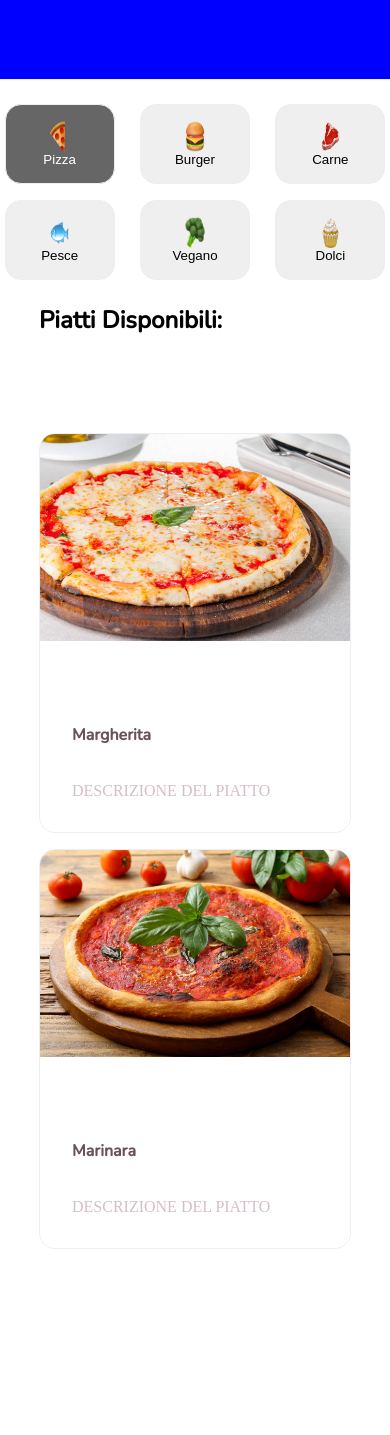
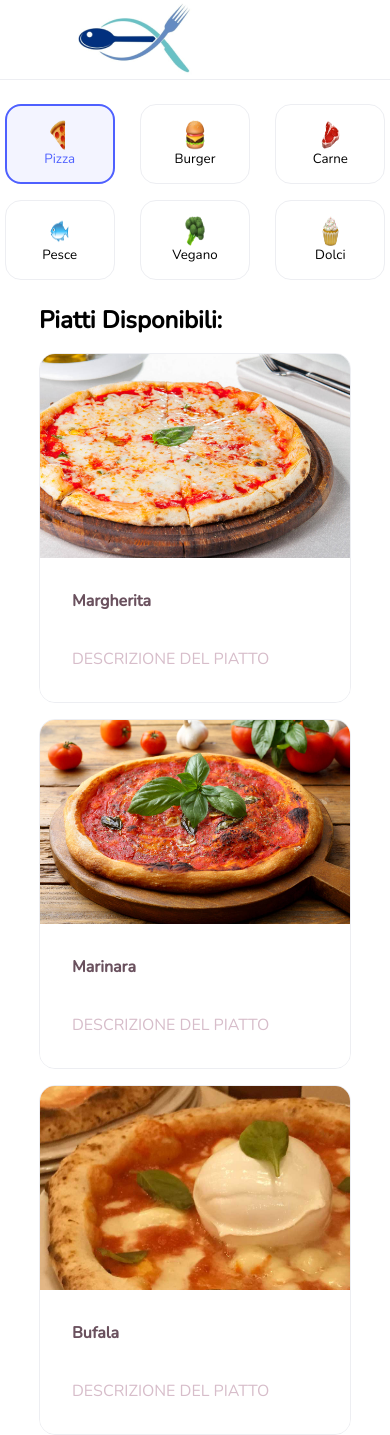
Before and after one commit to Spinny03/Il_Pescaggio, a PHP site: page /home.php in a window 390 px wide. Before the commit the page ends 1249 px from the top, so only its background shows below. Run offline with PHP 8.4, Linux system fonts and the light colour scheme; data comes from the database, SQL or seed files in the repository.

Commit message:
responsive cards
-fixed card's responsiveness
-button style
-navbar logo and color

```diff
--- a/css/cardStyles.css
+++ b/css/cardStyles.css
@@ -18,10 +18,11 @@
   }
 
   .card {
+    font-family: 'nunito';
     position: relative;
     display: none;
+    min-height: 350px;
     height: 100%;
-    min-height: 400px;
     border-radius: 16px;
     overflow: hidden;
     text-decoration: none;
@@ -72,7 +73,7 @@
     padding: 0 2em 2em;
     margin: 0;
     color: #D7BDCA;
-    font-family: "MockFlowFont";
+    font-family: 'nunito';
     display: -webkit-box;
     -webkit-box-orient: vertical;
     -webkit-line-clamp: 3;
--- a/css/homeStyles.css
+++ b/css/homeStyles.css
@@ -18,11 +18,18 @@ body{
     overflow: hidden;*/
     height: 80px;
     position: sticky;
-    background-color: blue;
+    background-color: white;
     border-bottom: 1px solid #EDEEF2;
 
 }
 
+#logo{
+    position: absolute;
+    width: 122px;
+    height: 74px;
+    left: 72px;
+    top: 1px;
+}
 
 .chooseDish{
     margin-left: auto;
@@ -35,6 +42,7 @@ body{
 }
 
 .choice{
+    font-family: 'nunito';
     width: 160px;
     height: 80px;
     display: flex;
@@ -42,16 +50,19 @@ body{
     justify-content: center;
     align-items: center;
     border-radius: 16px;
+    background-color: white;
     border: 1px solid #EDEEF2;
 }
+
 .choice:hover {
     background-color: #ddd;
-  }
+}
 
-  .choice.active {
-    background-color: #666;
-    color: white;
-  }
+.choice.active {
+    color: #4e60ff;
+    background-color: #f3f4ff;
+    border: 2px solid #4e60ff;
+}
 
 .choice p{
     margin: 0;
--- a/home.php
+++ b/home.php
@@ -22,7 +22,7 @@
         <div class="container">
 
             <div class="navBar">
-
+                <img src="images/smallLogo.png" alt="logo" id="logo">
             </div>
             <div class="chooseDish">
 
@@ -60,12 +60,12 @@
 
 
             <div class="dish">
-                <ul class="cards">
+                <div class="cards">
                     <?php
                         $result = $conn->query("SELECT * FROM dish;");
                         while($row = $result->fetch_assoc()){
                             echo'
-                            <li>
+
                                 <div  class="card '.$row["dishType"].'">
                                     <img src="images/photoDishes/'.$row["photoLink"].'" class="card__image" alt="'.$row["dishName"].'" />
                                     <div class="card__overlay">
@@ -77,7 +77,7 @@
                                         <p class="card__description">'.$row["description"].'</p>
                                     </div>
                                 </div>
-                            </li>';
+                            ';
                         }
                         $conn->close();
                     ?>
--- a/table.sql
+++ b/table.sql
@@ -67,3 +67,9 @@ INSERT INTO `dish`(`id`, `dishCost`, `description`, `gluten`, `lactose`, `dishNa
 INSERT INTO `dish`(`id`, `dishCost`, `description`, `gluten`, `lactose`, `dishName`, `dishType`, `photoLink`) VALUES (13,10,"DESCRIZIONE DEL PIATTO",1,1,"Crostata"         ,"desserts","crostata.jpg");
 INSERT INTO `dish`(`id`, `dishCost`, `description`, `gluten`, `lactose`, `dishName`, `dishType`, `photoLink`) VALUES (14,10,"DESCRIZIONE DEL PIATTO",1,1,"Profiterol"       ,"desserts","profiterol.jpg");
 INSERT INTO `dish`(`id`, `dishCost`, `description`, `gluten`, `lactose`, `dishName`, `dishType`, `photoLink`) VALUES (15,10,"DESCRIZIONE DEL PIATTO",1,1,"Cheescake"        ,"desserts","cheescake.jpg");
+
+INSERT INTO `dish`(`id`, `dishCost`, `description`, `gluten`, `lactose`, `dishName`, `dishType`, `photoLink`) VALUES (16,10,"DESCRIZIONE DEL PIATTO",1,1,"Bufala"           ,"pizza","bufala.jpg");
+INSERT INTO `dish`(`id`, `dishCost`, `description`, `gluten`, `lactose`, `dishName`, `dishType`, `photoLink`) VALUES (17,10,"DESCRIZIONE DEL PIATTO",1,1,"Chicken Burger"   ,"burger","chickenBurger.jpg");
+INSERT INTO `dish`(`id`, `dishCost`, `description`, `gluten`, `lactose`, `dishName`, `dishType`, `photoLink`) VALUES (18,10,"DESCRIZIONE DEL PIATTO",1,1,"Tomahawk"         ,"meat","tom.jpeg");
+INSERT INTO `dish`(`id`, `dishCost`, `description`, `gluten`, `lactose`, `dishName`, `dishType`, `photoLink`) VALUES (19,10,"DESCRIZIONE DEL PIATTO",1,1,"Spaghetti allo scoglio","fish","scoglio.jpg");
+INSERT INTO `dish`(`id`, `dishCost`, `description`, `gluten`, `lactose`, `dishName`, `dishType`, `photoLink`) VALUES (20,10,"DESCRIZIONE DEL PIATTO",1,1,"spaghetti al pomodoro","vegan","pomodoro.jpg");
```
Also changed, not shown: images/photoDishes/bufala.jpg (added), images/photoDishes/chickenBurger.jpg (added), images/photoDishes/pomodoro.jpg (added), images/photoDishes/scoglio.jpg (added), images/photoDishes/tom.jpeg (added), images/smallLogo.png (added).
